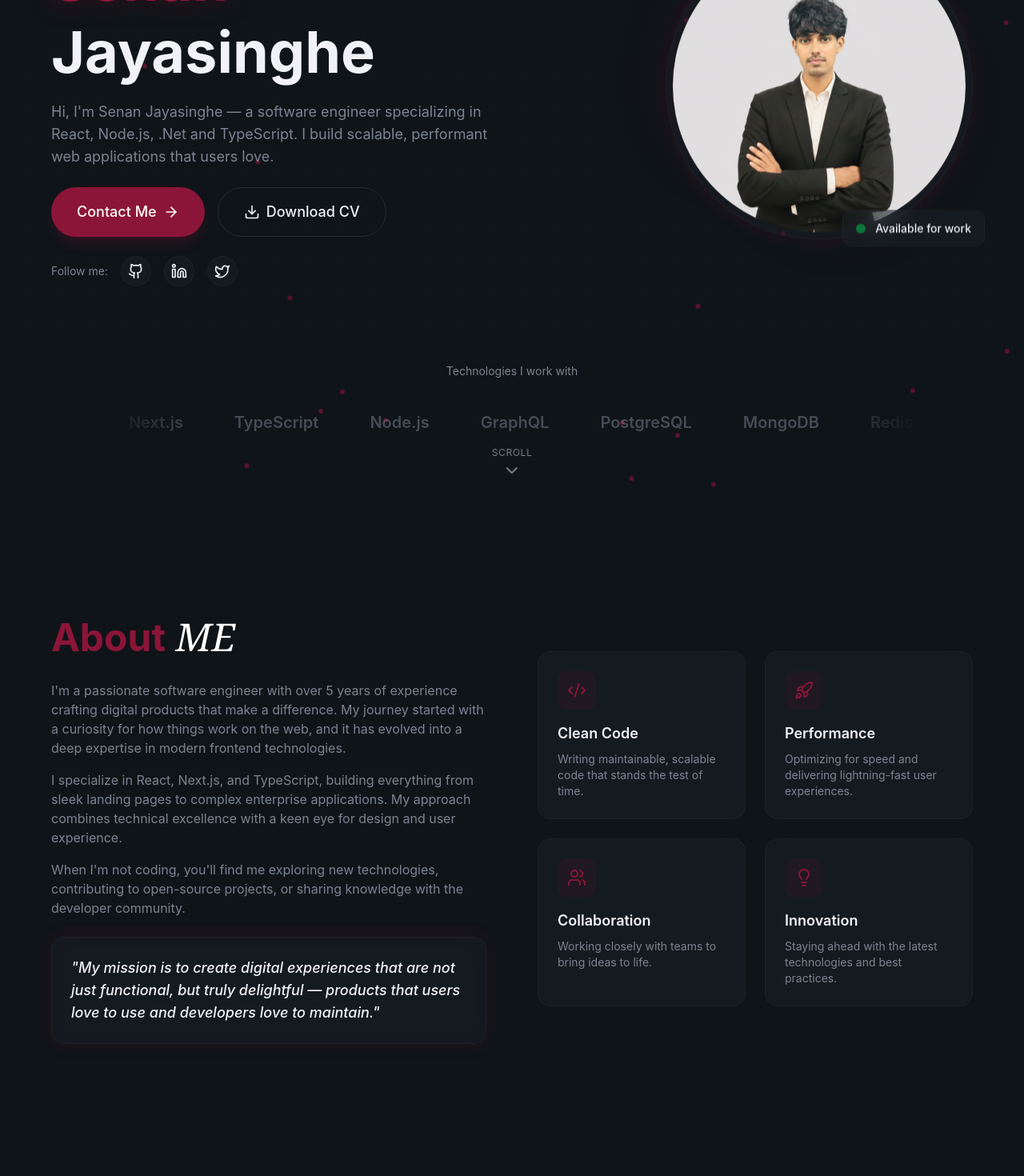
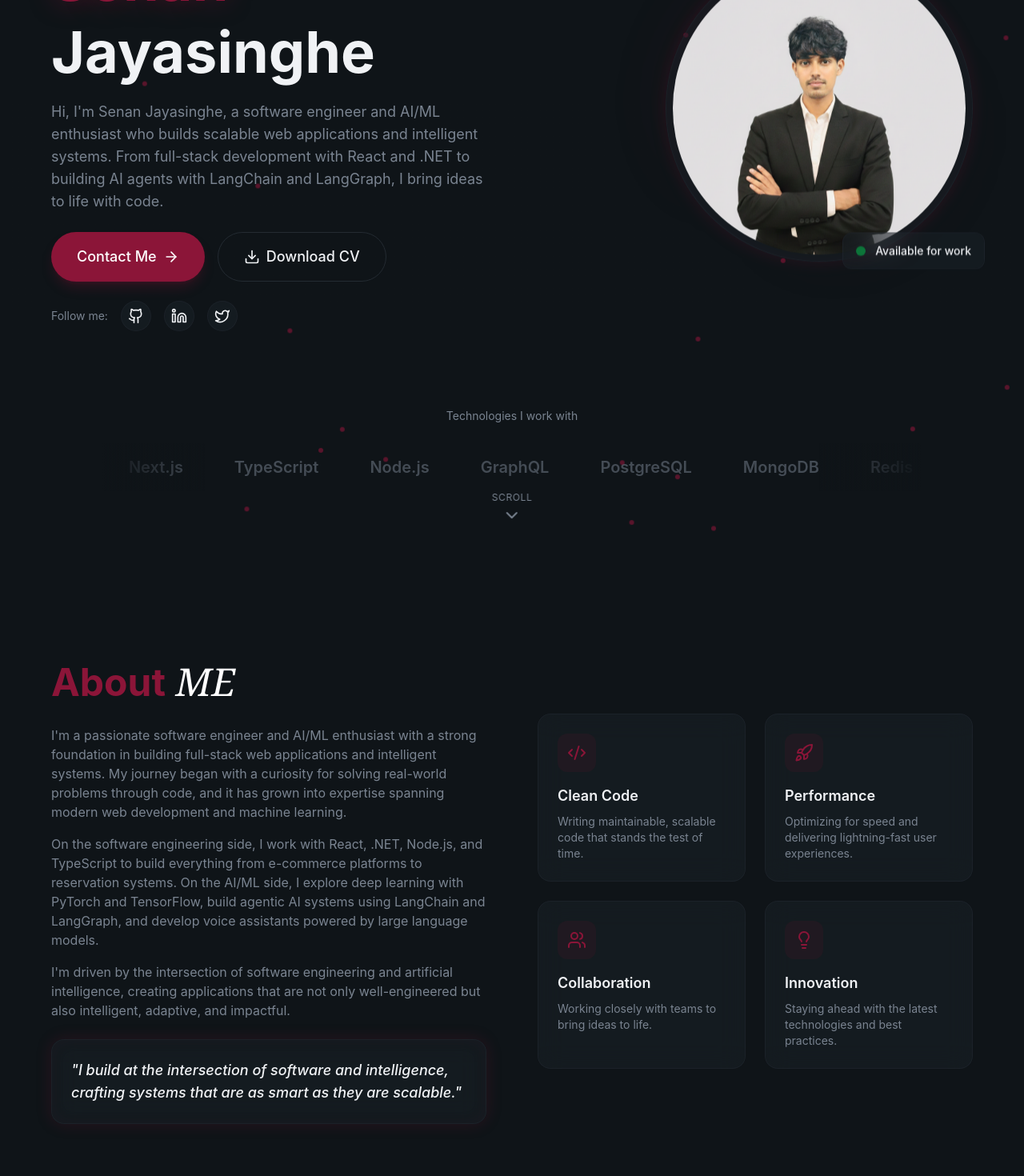
Before and after one commit to senaa123/Portfolio, a React (Vite) app in the folder vite-project/: page / in a window 1280 px wide. Shown: the part 260-1730 px from the top of the page at 80% size. Built offline with nearby package versions, Linux system fonts and the light colour scheme.

Commit message:
Update About and Hero sections with AI/ML expertise; add new skills related to AI and machine learning

```diff
--- a/vite-project/src/sections/About.tsx
+++ b/vite-project/src/sections/About.tsx
@@ -45,30 +45,32 @@ export const About = () => {
 
             <div className="space-y-4 text-muted-foreground animate-fade-in animation-delay-200">
               <p>
-                I'm a passionate software engineer with over 5 years of
-                experience crafting digital products that make a difference. My
-                journey started with a curiosity for how things work on the web,
-                and it has evolved into a deep expertise in modern frontend
-                technologies.
+                I'm a passionate software engineer and AI/ML enthusiast with a
+                strong foundation in building full-stack web applications and
+                intelligent systems. My journey began with a curiosity for
+                solving real-world problems through code, and it has grown into
+                expertise spanning modern web development and machine learning.
               </p>
               <p>
-                I specialize in React, Next.js, and TypeScript, building
-                everything from sleek landing pages to complex enterprise
-                applications. My approach combines technical excellence with a
-                keen eye for design and user experience.
+                On the software engineering side, I work with React, .NET,
+                Node.js, and TypeScript to build everything from e-commerce
+                platforms to reservation systems. On the AI/ML side, I explore
+                deep learning with PyTorch and TensorFlow, build agentic AI
+                systems using LangChain and LangGraph, and develop voice
+                assistants powered by large language models.
               </p>
               <p>
-                When I'm not coding, you'll find me exploring new technologies,
-                contributing to open-source projects, or sharing knowledge with
-                the developer community.
+                I'm driven by the intersection of software engineering and
+                artificial intelligence, creating applications that are not
+                only well-engineered but also intelligent, adaptive, and
+                impactful.
               </p>
             </div>
 
             <div className="glass rounded-2xl p-6 glow-border animate-fade-in animation-delay-300">
               <p className="text-lg font-medium italic text-foreground">
-                "My mission is to create digital experiences that are not just
-                functional, but truly delightful — products that users love to
-                use and developers love to maintain."
+                "I build at the intersection of software and intelligence,
+                crafting systems that are as smart as they are scalable."
               </p>
             </div>
           </div>
--- a/vite-project/src/sections/Hero.tsx
+++ b/vite-project/src/sections/Hero.tsx
@@ -77,9 +77,11 @@ export const Hero = () => {
                 Jayasinghe
               </h1>
               <p className="text-lg text-muted-foreground max-w-xl animate-fade-in animation-delay-200">
-                Hi, I'm Senan Jayasinghe — a software engineer specializing in
-                React, Node.js, .Net and TypeScript. I build scalable, performant web
-                applications that users love.
+                Hi, I'm Senan Jayasinghe, a software engineer and AI/ML
+                enthusiast who builds scalable web applications and intelligent
+                systems. From full-stack development with React and .NET to
+                building AI agents with LangChain and LangGraph, I bring ideas to
+                life with code.
               </p>
             </div>
 
--- a/vite-project/src/sections/Skill.tsx
+++ b/vite-project/src/sections/Skill.tsx
@@ -111,6 +111,54 @@ const skills = [
     logo: "https://cdn.jsdelivr.net/gh/devicons/devicon/icons/react/react-original.svg",
     category: "Framework",
   },
+  {
+    name: "LangChain",
+    icon: Code2,
+    logo: "",
+    category: "AI & Agentic Systems",
+  },
+  {
+    name: "LangGraph",
+    icon: Code2,
+    logo: "",
+    category: "AI & Agentic Systems",
+  },
+  {
+    name: "PyTorch",
+    icon: Code2,
+    logo: "https://cdn.jsdelivr.net/gh/devicons/devicon/icons/pytorch/pytorch-original.svg",
+    category: "Library",
+  },
+  {
+    name: "PyQt6",
+    icon: Code2,
+    logo: "https://cdn.jsdelivr.net/gh/devicons/devicon/icons/qt/qt-original.svg",
+    category: "Framework",
+  },
+  {
+    name: "OpenGL",
+    icon: Code2,
+    logo: "https://cdn.jsdelivr.net/gh/devicons/devicon/icons/opengl/opengl-original.svg",
+    category: "Graphics",
+  },
+  {
+    name: "Stripe",
+    icon: Code2,
+    logo: "",
+    category: "Payment",
+  },
+  {
+    name: "Groq",
+    icon: Code2,
+    logo: "",
+    category: "AI & Agentic Systems",
+  },
+  {
+    name: "TensorFlow",
+    icon: Code2,
+    logo: "https://cdn.jsdelivr.net/gh/devicons/devicon/icons/tensorflow/tensorflow-original.svg",
+    category: "Library",
+  },
 ];
 
 export const Skills = () => {
```
